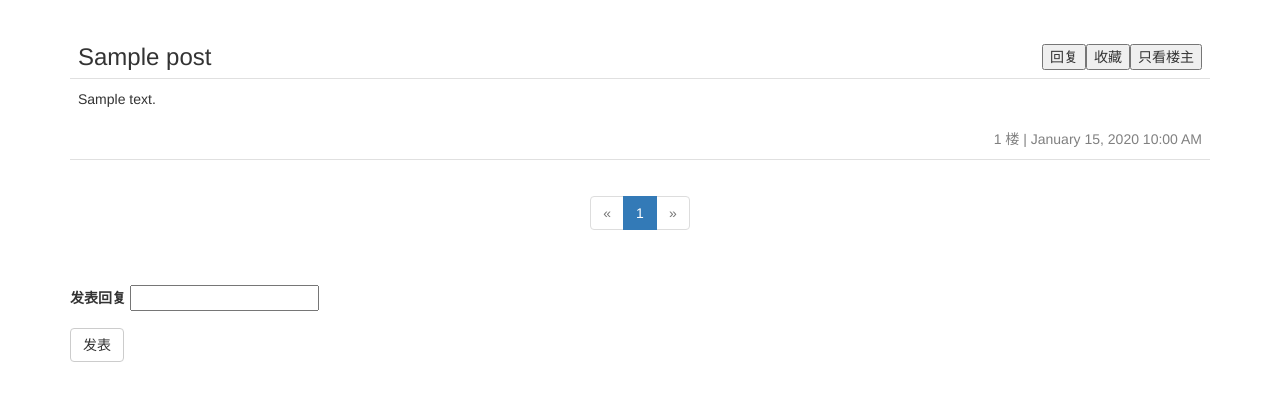
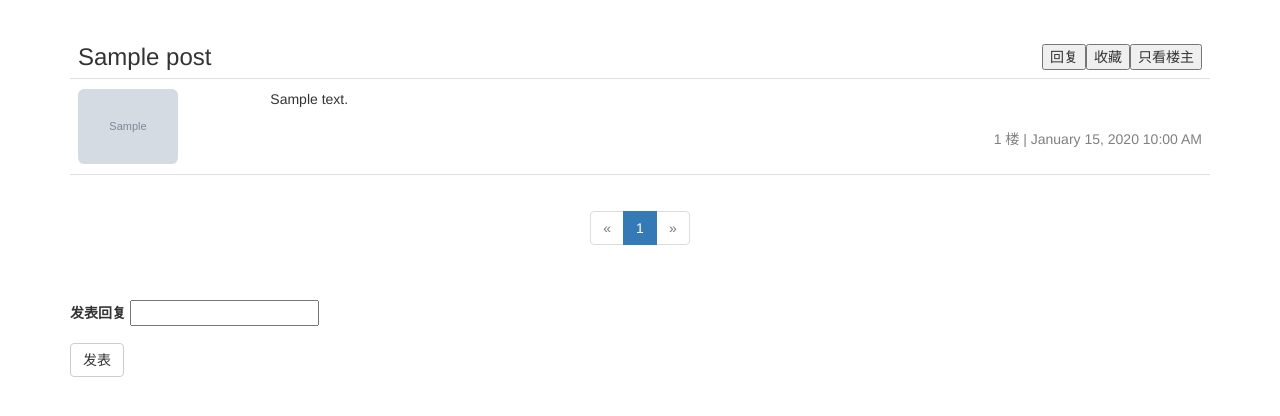
Before and after one commit to Brycexxx/tjBBS, a Python web app: template app/templates/post_details.html in a window 1280 px wide. Shown: the part 104-520 px from the top of the page. Run offline with Jinja, Linux system fonts and the light colour scheme; the template is opened without the code that fills it: most values are stand-ins (such as "Sample title", 1, 10 or a date in 2020); grey boxes marked "Sample" are stand-in pictures; some libraries are stand-ins or nearby versions.

Commit message:
optimize ui

```diff
--- a/app/main/views.py
+++ b/app/main/views.py
@@ -245,7 +245,7 @@ def unfollow(id):
 def followers(id):
     user = User.query.get_or_404(id)
     page = request.args.get('page', 1, type=int)
-    pagination = user.followers.paginate(
+    pagination = user.followed.paginate(
         page=page, per_page=current_app.config['PER_PAGE'], error_out=False
     )
     follows = [{'user': item.followed, 'add_time': item.add_time}
@@ -258,7 +258,7 @@ def followers(id):
 def followed_by(id):
     user = User.query.get_or_404(id)
     page = request.args.get('page', 1, type=int)
-    pagination = user.followed.paginate(
+    pagination = user.followers.paginate(
         page=page, per_page=current_app.config['PER_PAGE'], error_out=False
     )
     follows = [{'user': item.follower, 'add_time': item.add_time}
--- a/app/templates/_comments.html
+++ b/app/templates/_comments.html
@@ -1,7 +1,17 @@
 <ul class="posts">
     {% for f in range(length) %}
         <li {% if post.user != comments[f].user %} class="post not-owner" {% else %} class="post" {% endif %}>
-            <div>
+            <div class="row">
+                <div class="col-md-2" style="text-align: center">
+                    {% if comments[f].user.avatar %}
+                        <img src="{{ url_for('static', filename='uploads/users/' + comments[f].user.avatar) }}"
+                             style="width: 100px;" class="img-responsive img-rounded">
+                    {% else %}
+                        <img src="{{ url_for('static', filename='uploads/users/tjer.gif') }}"
+                             style="width: 100px;" class="img-responsive img-rounded">
+                    {% endif %}
+                </div>
+                <div class="col-md-10">
                 <span id="comment-body">
                     {{ comments[f].body | safe }}
                 </span>
@@ -19,7 +29,9 @@
                                         <li class="reply-comment">
                                             {{ reply_comment.user.username }}: {{ reply_comment.body }}
                                             <div class="post-footer">
+                                                {% if current_user == reply_comment.user %}
                                                 <a href="{{ url_for('main.del_rep_comment', id=reply_comment.id, post_id=post.id) }}">删除</a>&nbsp;|&nbsp;
+                                                {% endif %}
                                                 {{ reply_comment.add_time }}
                                             </div>
                                         </li>
@@ -38,6 +50,7 @@
                         </div>
                     </div>
                 </div>
+            </div>
         </li>
     {% endfor %}
 </ul>
--- a/app/templates/_follows.html
+++ b/app/templates/_follows.html
@@ -5,7 +5,7 @@
             <tbody>
             <tr>
                 <td>
-                    <a href="{{ url_for('.user', id = follow['user'].id) }}">
+                    <a href="{{ url_for('main.user', id=follow['user'].id) }}">
                         {{ follow['user'].username }}
                     </a>
                 </td>
--- a/app/templates/post_details.html
+++ b/app/templates/post_details.html
@@ -4,6 +4,7 @@
 {% block page_content %}
     <ul class="posts">
         <li class="post">
+            <div>
                 <h3 style="display: inline; vertical-align: center">{{ post.title }}</h3>
                 <button class="floatright" id="only-owner">只看楼主</button>
                 {% if not current_user.is_collecting(post) %}
@@ -12,13 +13,25 @@
                     <input class="floatright" type="button" value="取消收藏" onclick="window.location.href='{{ url_for('main.cancel_collect', id=post.id) }}'">
                 {% endif %}
                 <button class="floatright" id="give-comment">回复</button>
+            </div>
         </li>
         {% if pagination.page == 1 %}
             <li style="padding-top: 10px;padding-bottom: 10px;" class="post">
-                <div>
+                <div class="row">
+                    <div class="col-md-2" style="text-align: center">
+                        {% if post.user.avatar %}
+                            <img src="{{ url_for('static', filename='uploads/users/' + post.user.avatar) }}"
+                                 style="width: 100px;" class="img-responsive img-rounded">
+                        {% else %}
+                            <img src="{{ url_for('static', filename='uploads/users/tjer.gif') }}"
+                                 style="width: 100px;" class="img-responsive img-rounded">
+                        {% endif %}
+                    </div>
+                    <div class="col-md-10">
                         {{ post.descriptions | safe }}
                         <div class="post-footer">
                             <span>1&nbsp;楼 | {{ moment(post.add_time).format('LLL') }}</span>
+                        </div>
                     </div>
                 </div>
             </li>
```
Also changed, not shown: 2 other files. Lines whose indentation alone changed are shown as unchanged.
